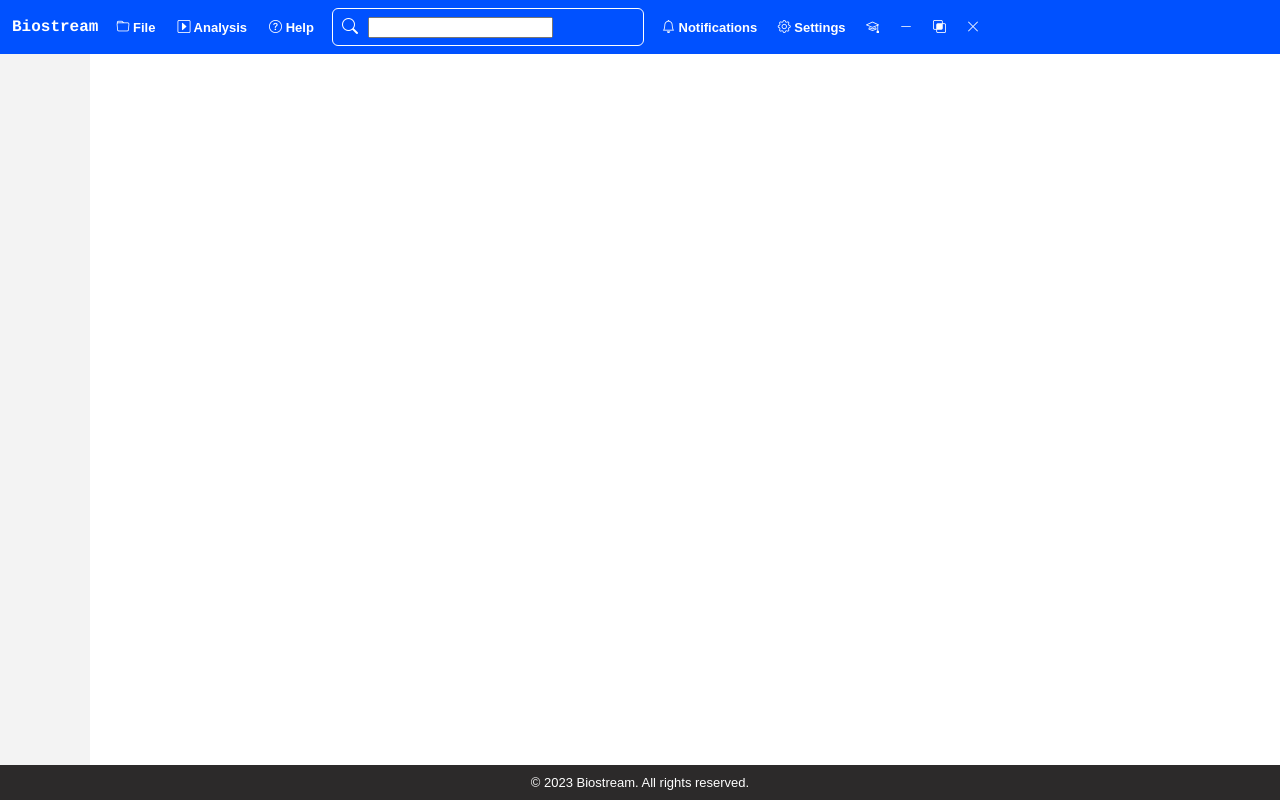
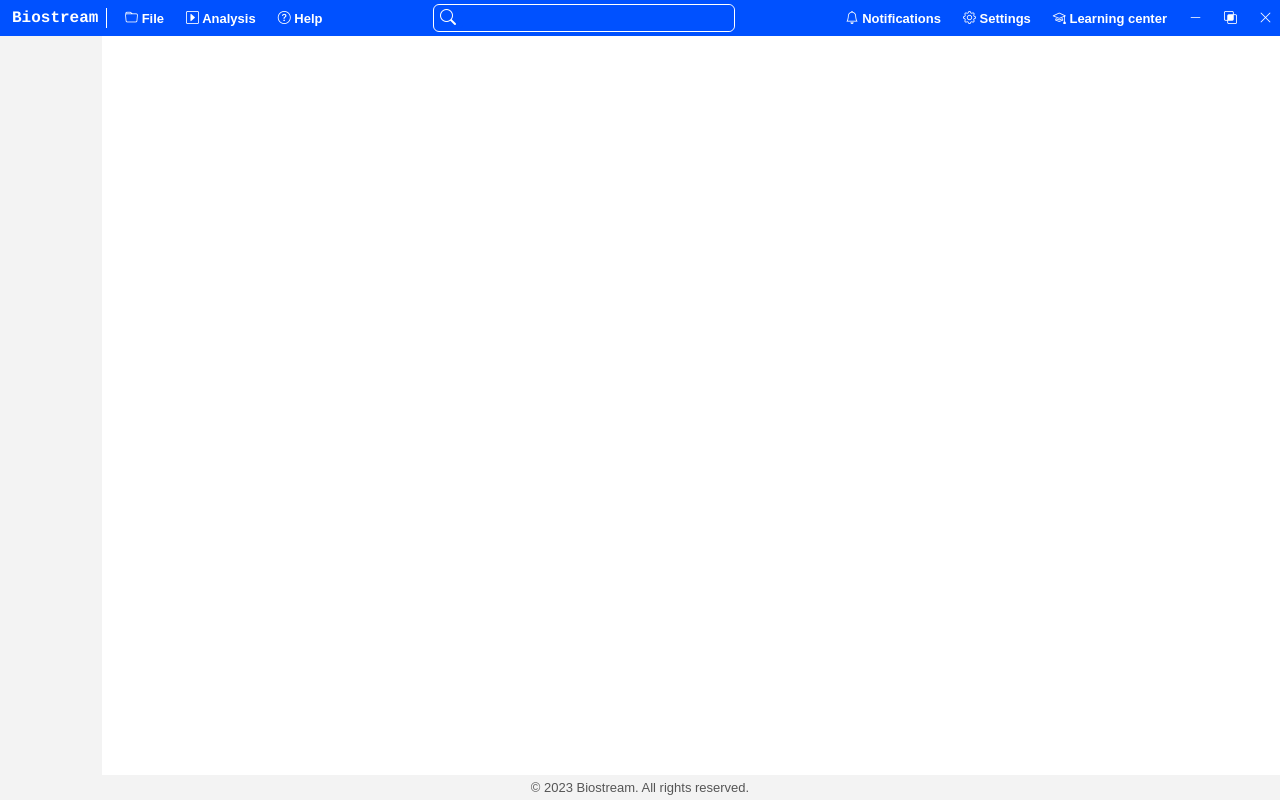
Before and after one commit to LaKieuNgocQuyet/Biostream, a website: page Biostream/index.html in a window 1280 px wide. Drawn offline with nearby package versions, Linux system fonts and the light colour scheme.

Commit message:
Update repo

```diff
--- /dev/null
+++ b/Biostream/style.css
@@ -0,0 +1,129 @@
+html, body {
+height: 100%;
+margin: 0;
+min-width: 1000px;
+}
+
+body {
+display: flex;
+flex-direction: column;
+min-height: 100vh;
+font-family: sans-serif;
+background-color: white;
+}
+
+
+.header-container {
+	background-color: 	rgb(0, 81, 255);
+	display: flex;
+	align-items: center;
+	gap: 10px;
+	padding: 5px 0px;
+	font-family: sans-serif;
+}
+
+		#logo {
+			color: rgb(255, 255, 255);
+			font-size: 16px;
+			padding: 4px;
+			padding-left: 12px;
+			width: 80px;
+			flex: 0 0 auto;
+			font-weight: bold;
+			font-family: Courier, monospace;
+		}
+
+		.divider {
+			width: 1px;
+			height: 80%;
+			background-color: rgb(255, 255, 255);
+			margin: 0px 0px;
+		}
+
+		.toolbar-1 {
+			display: flex;
+			align-items: center;
+			gap: 6px;
+			margin-right:auto;
+		}
+
+				.toolbar-button {
+					background-color: transparent;
+					color: rgb(255, 255, 255);
+					border: none;
+					border-radius: 6px;
+					padding: 4px 8px;
+					font-family: sans-serif;
+					font-size: 13px;
+					cursor: pointer;
+					font-weight: 600;
+					transition: background-color 0.2s, color 0.2s;
+				}
+
+				.toolbar-button:hover {
+					background-color: rgb(0, 60, 200);
+				}
+		.toolbar-search{
+			display: flex;
+			color: rgb(255, 255, 255);
+			gap: 0px;
+			padding: 0px 0px;
+			border-radius: 6px;
+			border: 1px solid rgb(255, 255, 255);
+			align-items: center;
+			width: 300px;
+			height: 100%;
+			transition: border-color 0.3s ease, box-shadow 0.3s ease;
+		}
+		.toolbar-search:focus-within {
+			border-color: #007bff;
+			box-shadow: 0 0 0 2px rgba(0, 123, 255, 0.25);
+		}
+				.toolbar-search div {
+					display: flex;
+					align-items: center;
+					justify-content: center;
+					background-color: rgb(0, 81, 255);
+					border-radius: 6px;
+					cursor: pointer;
+					padding-left: 6px;
+					transition: background-color 0.2s;
+				}
+
+				.input {
+					margin: 0;
+					color: white;
+					background-color: rgb(0, 81, 255);
+					padding: 0px;
+					border: none;
+					border-top-right-radius: 6px;
+					border-bottom-right-radius: 6px;
+					box-sizing: border-box;
+					flex: 1;
+					height: 100%;
+					transition: border-color 0.15s ease-in-out,box-shadow 0.15s ease-in-out
+				}
+		.toolbar-2 {
+			display: flex;
+			align-items: center;
+			margin-left: auto;
+			gap: 6px;
+		}
+.body-content {
+flex: 1;
+background-color: rgb(243, 243, 243);
+
+float: left;
+width: 102px;
+}
+
+
+
+.footer {
+background-color: rgb(243, 243, 243);
+color: #555555;
+text-align: center;
+padding: 5px;
+font-family: sans-serif;
+font-size: 13px;
+}
--- a/Interface/style.css
+++ /dev/null
@@ -1,114 +0,0 @@
-/* 1. Toàn bộ trang sử dụng Flexbox để đẩy footer xuống cuối */
-html, body {
-  height: 100%;
-  margin: 0;
-}
-
-body {
-  display: flex;
-  flex-direction: column;
-  min-height: 100vh;
-  font-family: sans-serif;
-  background-color: white;
-}
-
-/* 2. Header */
-.body-header {
-  background-color: 	rgb(0, 81, 255);
-  display: flex;
-  align-items: center;
-  gap: 10px;
-  padding: 8px 12px;
-  font-family: sans-serif;
-}
-
-	#Logo {
-		color: rgb(255, 255, 255);
-		font-size: 16px;
-		font-weight: bold;
-		font-family: Courier, monospace;
-	}
-
-	.toolbar {
-		display: flex;
-		align-items: center;
-		gap: 6px;
-	}
-
-	.toolbar-button {
-		background-color: transparent;
-		color: rgb(255, 255, 255);
-		border: none;
-		border-radius: 6px;
-		padding: 4px 8px;
-		font-family: sans-serif;
-		font-size: 13px;
-		cursor: pointer;
-		font-weight: 600;
-		transition: background-color 0.2s, color 0.2s;
-	}
-
-		.toolbar-button:hover {
-  			background-color: rgb(0, 60, 200);
-		}
-	.toolbar-search{
-		display: flex;
-		color: rgb(255, 255, 255);
-		gap: 6px;
-		padding: 5px;
-		border-radius: 6px;
-		border: 1px solid rgb(255, 255, 255);
-		align-items: center;
-		width: 300px;
-		transition: border-color 0.3s ease, box-shadow 0.3s ease;
-	}
-	.toolbar-search:focus-within {
-    	border-color: #007bff; /* Blue border when input is focused */
-    	box-shadow: 0 0 0 2px rgba(0, 123, 255, 0.25); /* Subtle shadow for focus */
-	}
-		.toolbar-search div {
-			display: flex;
-			align-items: center;
-			justify-content: center;
-			background-color: rgb(0, 81, 255);
-			border-radius: 6px;
-			cursor: pointer;
-			padding: 4px;
-			transition: background-color 0.2s;
-		}
-
-		.toolbar-search form {
-			background-color: rgb(50, 130, 255);
-			padding: 4px;
-			border: none;
-			border-top-right-radius: 6px;
-			border-bottom-right-radius: 6px;
-			flex: 1;
-		}
-
-		#input {
-			background-color: rgb(50, 130, 255);
-			padding: 4px;
-			border: none;
-			border-top-right-radius: 6px;
-			border-bottom-right-radius: 6px;
-			flex: 1;
-		}
-.body-content {
-	flex: 1;
-	background-color: rgb(243, 243, 243);
-	padding: 16px;
-	float: left;
-	padding: 20px;
-	width: 50px;
-}
-
-
-
-.body-footer {
-background-color: #2c2a2a;
-color: white;
-text-align: center;
-padding: 10px;
-font-size: 13px;
-}
```
Also changed, not shown: Biostream/index.html (renamed from Interface/index.html, +11 -5 lines), Biostream/main.js (renamed from Interface/main.js), Biostream/package.json (renamed from Interface/package.json), 2 other files.
